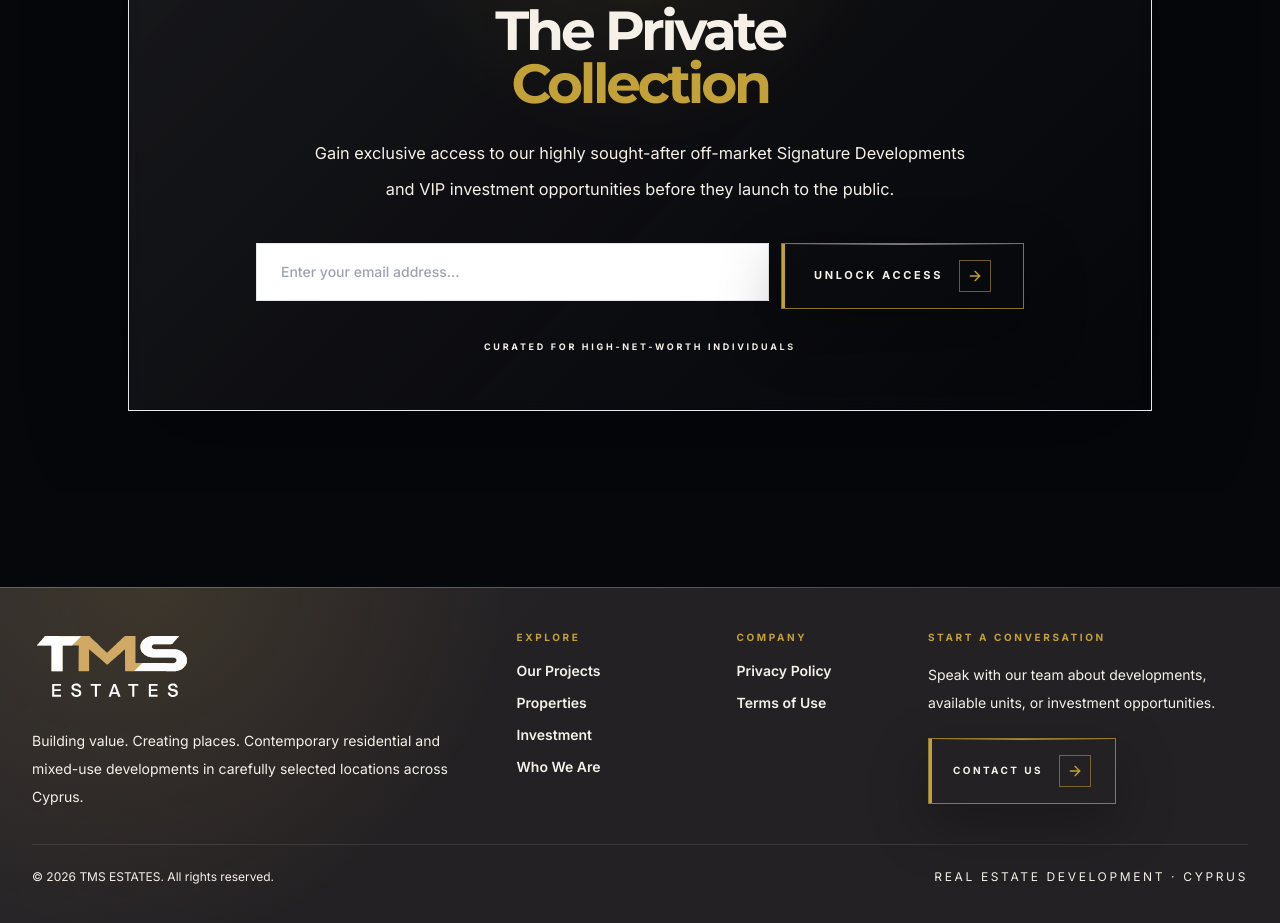
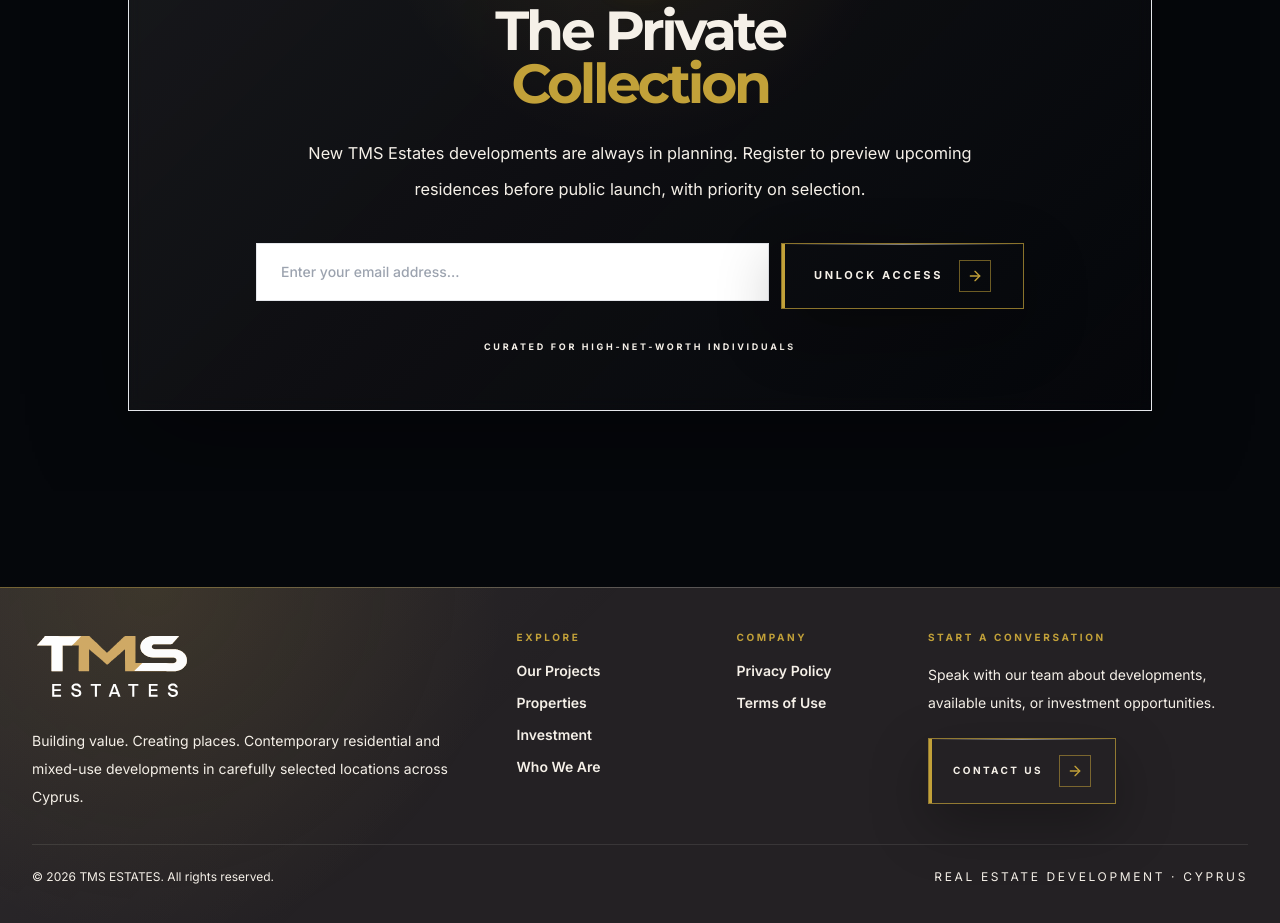
Before and after one commit to tmsgroupeu/tmsestates, a Next.js app in the folder web/: page /en in a window 1280 px wide. Shown: the part 2220-3143 px from the top of the page. Built offline with nearby package versions, Linux system fonts and the light colour scheme; no server answers.

Commit message:
Update PrivateCollection.tsx

```diff
--- a/web/src/components/PrivateCollection.tsx
+++ b/web/src/components/PrivateCollection.tsx
@@ -64,9 +64,7 @@
                 </h2>
 
                 <p className="mt-6 max-w-2xl text-[0.96rem] leading-8 text-[#F5F0E8]/84 md:text-[1.02rem] md:leading-9">
-                  Gain exclusive access to our highly sought-after off-market
-                  Signature Developments and VIP investment opportunities before
-                  they launch to the public.
+                  New TMS Estates developments are always in planning. Register to preview upcoming residences before public launch, with priority on selection.
                 </p>
 
                 <form
```
